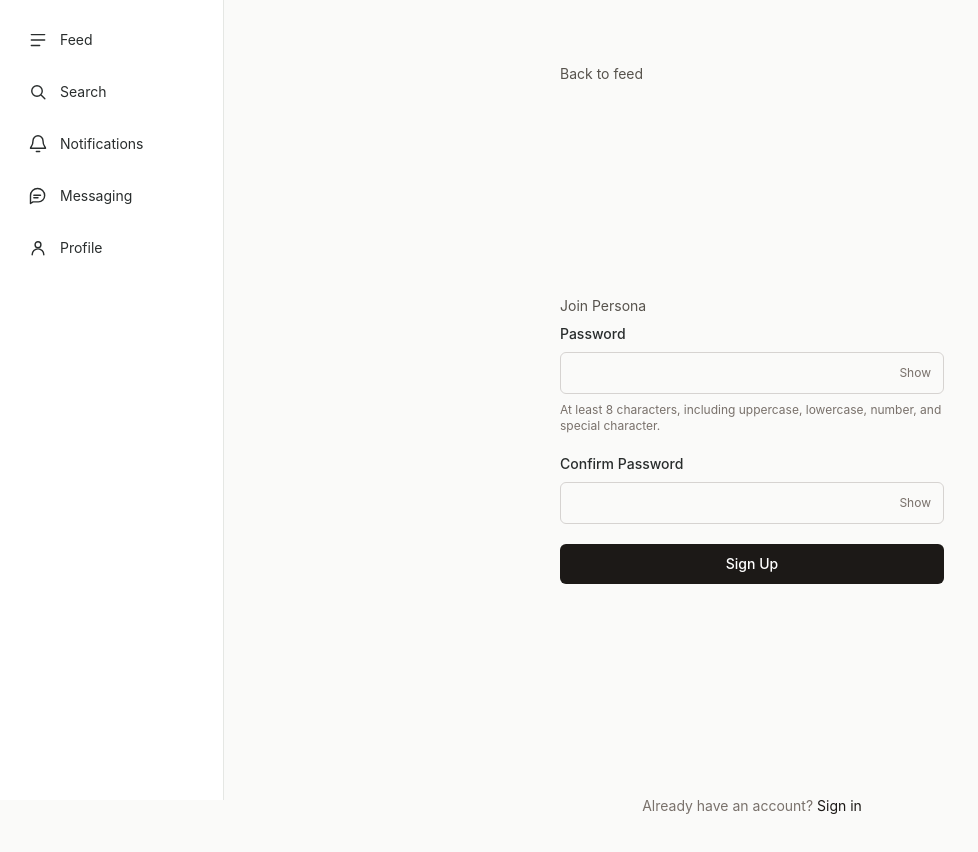
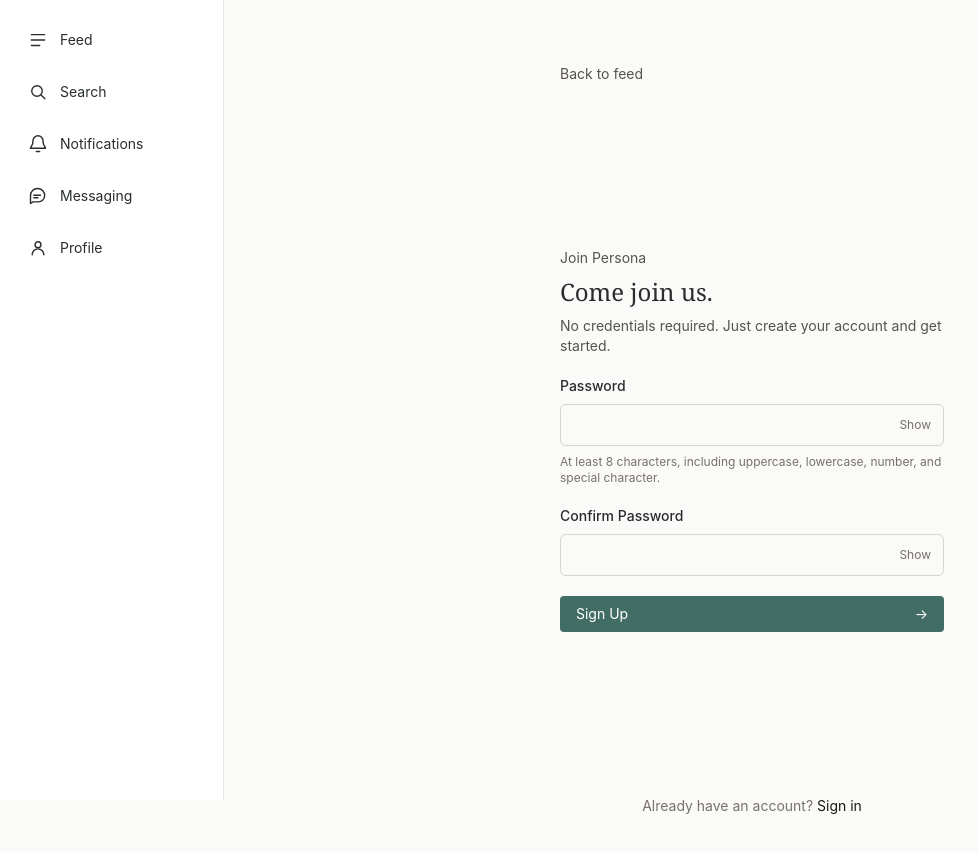
Before and after one commit to alirezavfc/persona, a Next.js app: page /persona/signup in a window 1280 px wide. Shown: the top 852 px of the page, without its empty margins (0-978 px from the left). Built offline with nearby package versions, Linux system fonts and the light colour scheme.

Commit message:
Implement unified submit button

```diff
--- /dev/null
+++ b/components/SubmitButton.tsx
@@ -0,0 +1,25 @@
+import type { ReactNode } from "react";
+
+type SubmitButtonProps = {
+  children: ReactNode;
+  isSubmitting: boolean;
+};
+
+export default function SubmitButton({
+  children,
+  isSubmitting,
+}: SubmitButtonProps) {
+  return (
+    <button
+      className="
+  flex w-full items-center justify-between rounded bg-accent px-4 py-2 text-sm text-white
+  hover:bg-accent/90 disabled:cursor-wait disabled:opacity-70
+"
+      type="submit"
+      disabled={isSubmitting} // isSubmitting وضعیت فرم رو مشخص می‌کنه و disabled بر اساس اون وضعیت، رفتار دکمه رو کنترل می‌کنه.
+    >
+      {isSubmitting ? "Please wait…" : children}
+      <span aria-hidden="true">→</span>
+    </button>
+  );
+}
--- a/components/login-form.tsx
+++ b/components/login-form.tsx
@@ -6,6 +6,7 @@ import type { SubmitHandler } from "react-hook-form";
 import Link from "next/link";
 import { loginSchema, type LoginValues } from "@/lib/schemas/login-schema";
 import { zodResolver } from "@hookform/resolvers/zod";
+import SubmitButton from "./SubmitButton";
 
 export function LoginForm() {
   const [notice, setNotice] = useState("");
@@ -62,17 +63,7 @@ export function LoginForm() {
           </p>
         )}
       </div>
-      <button
-        className="
-          flex items-center justify-between rounded bg-accent px-4 py-2 text-sm text-white
-          hover:bg-accent/90 disabled:cursor-wait disabled:opacity-70
-        "
-        type="submit"
-        disabled={isSubmitting}
-      >
-        {isSubmitting ? "Please wait…" : "Continue"}
-        <span aria-hidden="true">→</span>
-      </button>
+      <SubmitButton isSubmitting={isSubmitting}>Continue</SubmitButton>
       {notice && (
         <p className="text-center text-sm text-accent" role="status">
           {notice}
--- a/components/signup-form.tsx
+++ b/components/signup-form.tsx
@@ -8,6 +8,7 @@ import {
   passwordSchema,
   type PasswordValues,
 } from "@/lib/schemas/password-schema";
+import SubmitButton from "./SubmitButton";
 
 type Account = {
   personaId: string;
@@ -126,7 +127,12 @@ export default function SignupForm() {
 
   // فرم ثبت‌نام
   return (
-    <form onSubmit={handleSubmit(onSubmit)} className="space-y-5">
+    <div>
+      <h2 className="mb-2 font-serif text-2xl">Come join us.</h2>
+      <p className="text-sm text-stone-600">
+        No credentials required. Just create your account and get started.
+      </p>
+      <form onSubmit={handleSubmit(onSubmit)} className="space-y-5 mt-5">
         <div>
           <label htmlFor="password" className="mb-2 block text-sm font-medium">
             Password
@@ -157,7 +163,9 @@ export default function SignupForm() {
           {errors.password?.types &&
             Object.values(errors.password.types)
               .flat()
-            .filter((message): message is string => typeof message === "string")
+              .filter(
+                (message): message is string => typeof message === "string",
+              )
               .map((message, index) => (
                 <p key={index} className="mt-1 text-xs text-red-600">
                   {message}
@@ -197,13 +205,8 @@ export default function SignupForm() {
           )}
         </div>
 
-      <button
-        type="submit"
-        disabled={isSubmitting}
-        className="w-full rounded-md bg-stone-900 px-4 py-2.5 text-sm font-medium text-white hover:bg-stone-700 disabled:opacity-50"
-      >
-        {isSubmitting ? "Creating account..." : "Sign Up"}
-      </button>
+        <SubmitButton isSubmitting={isSubmitting}>Sign Up</SubmitButton>
       </form>
+    </div>
   );
 }
```
Lines whose indentation alone changed are shown as unchanged.
